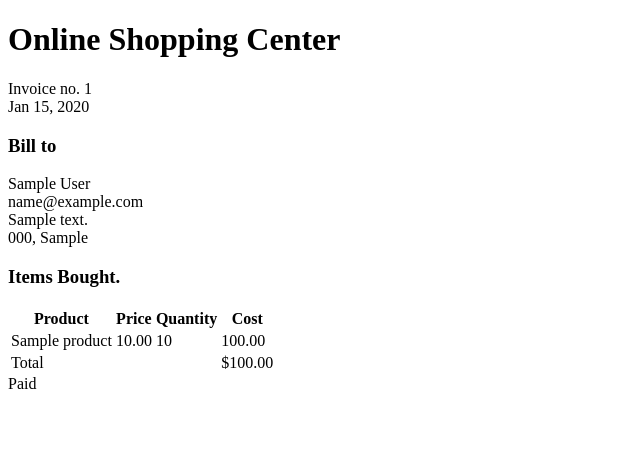
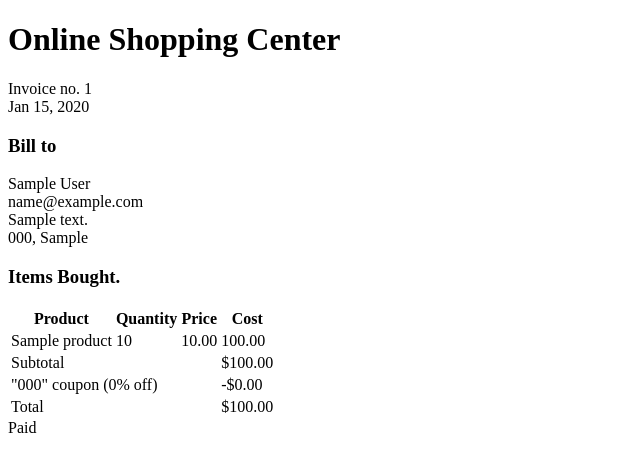
Before and after one commit to alindafortunate/OnlineShop-E_Commerce_Platform, a Django app: template online_shopping_site/orders/templates/orders/order/pdf.html in a window 1280 px wide. Shown: the top 472 px of the page, without its empty margins (0-640 px from the left). Run offline with Django 5.2, Linux system fonts and the light colour scheme; the template is opened without the code that fills it: values that come from a table or form of the project are taken from there, others are empty; tables that the repository leaves empty hold one stand-in row (values such as "Sample post"); parts of the project's set-up code (start-up, migrations or seed data) failed here and were passed over; some libraries are stand-ins or nearby versions.

Commit message:
Added the coupon details to the order invoice.

```diff
--- a/online_shopping_site/orders/templates/orders/order/pdf.html
+++ b/online_shopping_site/orders/templates/orders/order/pdf.html
@@ -25,8 +25,8 @@ Invoice no. {{order.id}} <br>
    <thead>
    <tr>
    <th>Product</th>
+   <th>Quantity</th>
    <th>Price</th>
-   <th>Quantity</th>
    <th>Cost</th>
    </tr>
    </thead>
@@ -34,14 +34,27 @@ Invoice no. {{order.id}} <br>
    {% for item in order.items.all %}
    <tr class="row{% cycle '1' '2' %}">
    <td>{{item.product.name}}</td>
+   <td class='num'>{{item.quantity}}</td>
    <td class='num'>{{item.price}}</td>
-   <td class='num'>{{item.quantity}}</td>
    <td class='num'>{{item.get_cost}}</td>
    </tr>
    {% endfor %}
+   {% if order.coupon %}
+   <tr class='subtotal'>
+    <td colspan='3'>Subtotal</td>
+    <td class='num'>${{order.get_total_cost_before_discount|floatformat:2}}</td>
+   </tr>
+   <tr>
+    <td colspan='3'>
+        "{{order.coupon.code}}" coupon ({{order.discount}}% off)
+    </td>
+    <td class='num neg'>-${{order.get_discount|floatformat:2}}</td>
+   </tr>
+   {% endif %}
+
    <tr class="total">
-   <td colspan="3">Total</td>
-   <td class='num'>${{order.get_total_cost}}</td>
+    <td colspan="3">Total</td>
+    <td class='num'>${{order.get_total_cost|floatformat:2}}</td>
    </tr>
    </tbody>
    </table>
```
